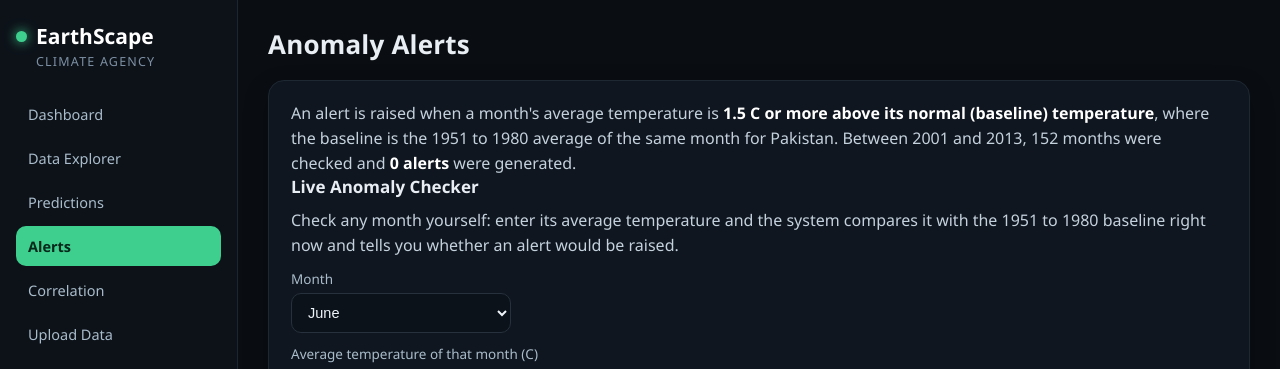
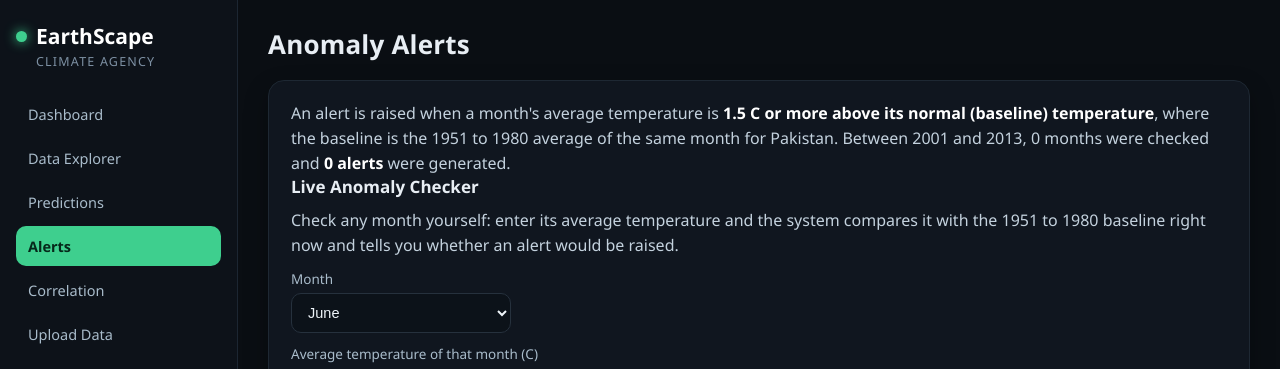
Before and after one commit to Tahakazmi880/earthscape-climate-agency, a Flask app: page /alerts in a window 1280 px wide. Shown: the top 369 px of the page. Run offline with Flask 3, Linux system fonts and the light colour scheme; the visitor is signed in with stand-in values (Sample User, id 1); parts of the project's set-up code (start-up, migrations or seed data) failed here and were passed over.

Commit message:
Brief compliance pass: templates/alerts.html

```diff
--- a/templates/alerts.html
+++ b/templates/alerts.html
@@ -4,7 +4,7 @@
 <div class="panel">
   <p>An alert is raised when a month's average temperature is <b>{{ threshold }} C or more above its normal
   (baseline) temperature</b>, where the baseline is the 1951 to 1980 average of the same month for Pakistan.
-  Between 2001 and 2013, 152 months were checked and <b>{{ alerts|length }} alerts</b> were generated.</p>
+  Between 2001 and 2013, {{ months_checked }} months were checked and <b>{{ alerts|length }} alerts</b> were generated.</p>
   <h2>Live Anomaly Checker</h2>
   <p>Check any month yourself: enter its average temperature and the system compares it with the
   1951 to 1980 baseline right now and tells you whether an alert would be raised.</p>
```
